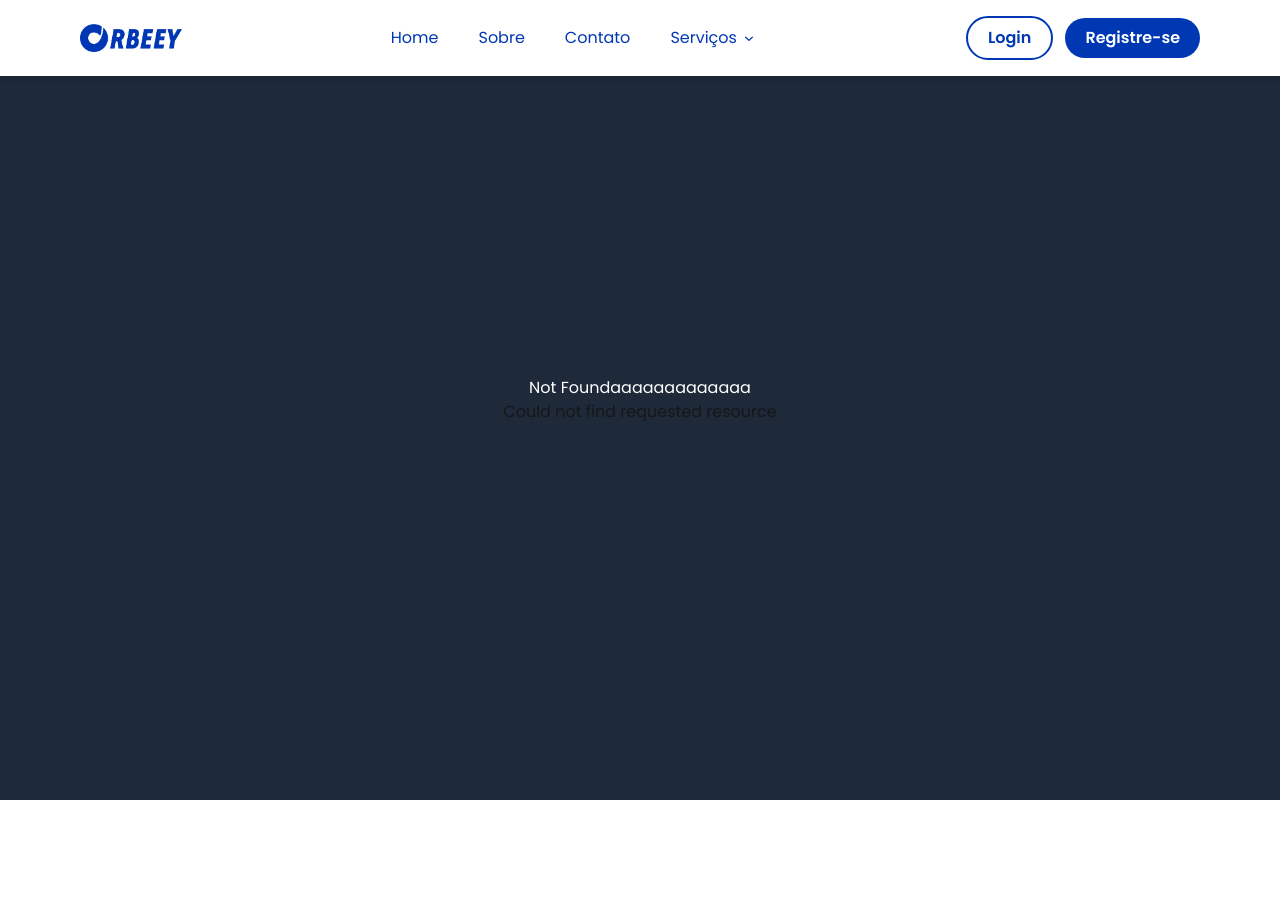
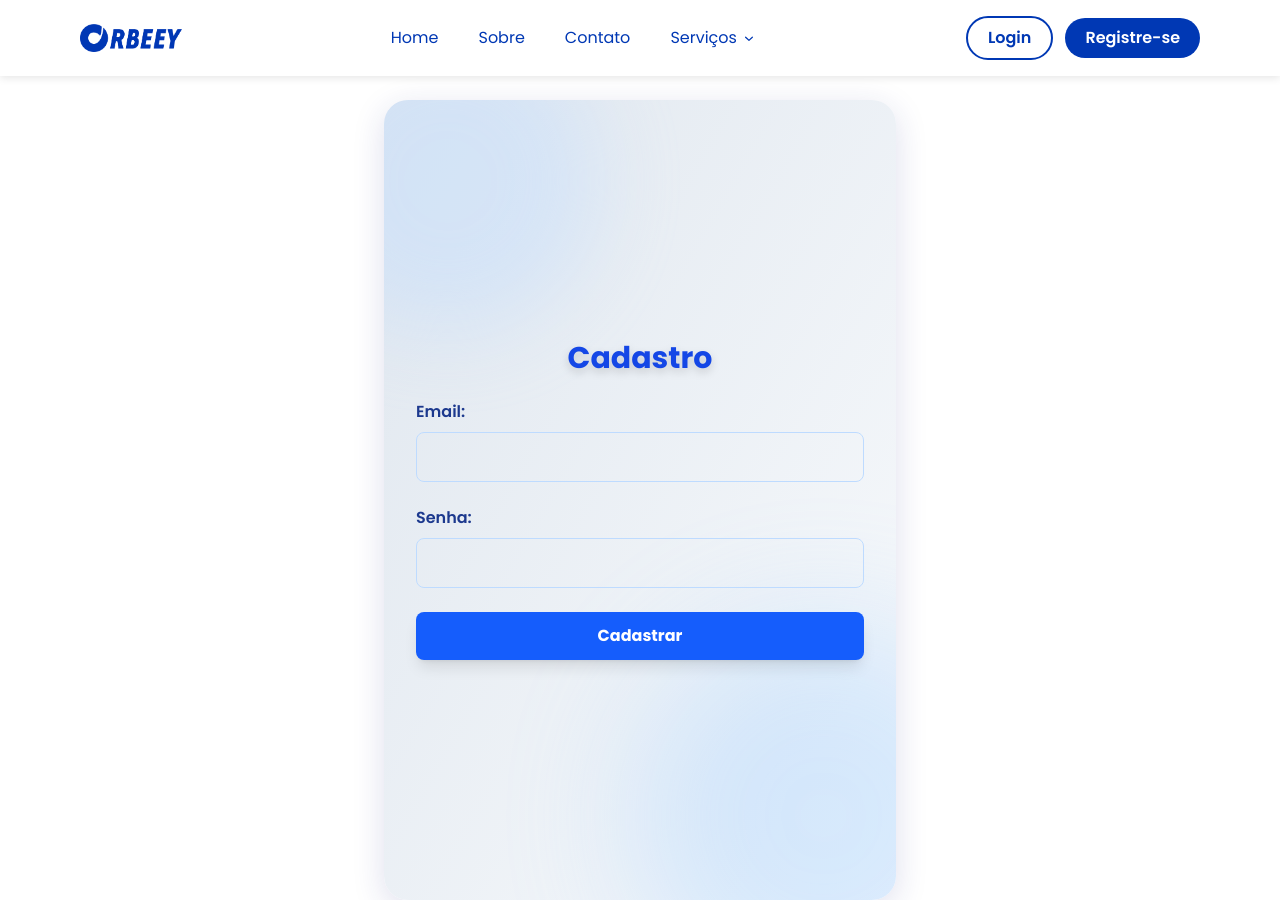
Before and after one commit to Suelen-sch/orbeey, a Next.js app in the folder aula12/: page /register in a window 1280 px wide. Before the commit this address had no page. Before the commit the page ends 800 px from the top, so only its background shows below. Built offline with nearby package versions, Linux system fonts and the light colour scheme.

Commit message:
subindo registro

```diff
--- a/aula12/app/login.su/actions.ts
+++ b/aula12/app/login.su/actions.ts
@@ -1,31 +1,34 @@
 'use server';
 
-import { revalidatePath } from "next/cache";
 import { supabase } from "@/lib/supabase";
 import bcrypt from "bcryptjs";
+import { redirect } from "next/navigation";
 
-export async function cadastrarUsuario(formData: FormData) {
-    const teste = String(formData.get("nome"));
-    const email = String(formData.get("email"));
-    const senha = String(formData.get("senha"));
+export async function loginUsuario(formData: FormData) {
+  const email = String(formData.get("email"));
+  const senha = String(formData.get("senha"));
 
-    if (!teste.trim() || !email.trim() || !senha.trim()) return;
+  if (!email.trim() || !senha.trim()) return { ok: false, msg: "Campos obrigatórios" };
 
-    // Encripta a senha antes de salvar
-    const senhaHash = await bcrypt.hash(senha, 10);
+  // Busca usuário pelo email
+  const { data, error } = await supabase
+    .from('login')
+    .select('*')
+    .eq('email', email)
+        .single();
+    console.log('Dados do usuário:', data);
 
-    // Insere diretamente na tabela login
-    const { error } = await supabase
-      .from('login')
-      .insert([{
-        name: teste,
-        email: email,
-        password: senhaHash,
-        created_at: new Date().toISOString()
-      }]);
-    if (error) {
-        throw new Error(`Erro no Cadastro: ${error.message}`);
-    }
+  if (error || !data) {
+    return { ok: false, msg: "Usuário não encontrado" };
+  }
 
-    revalidatePath("/usuarios");
+  // Compara senha digitada com hash do banco
+    const senhaConfere = await bcrypt.compare(senha, data.password);
+    console.log('Senha conferida:', senhaConfere);
+  if (!senhaConfere) {
+    return { ok: false, msg: "Senha incorreta" };
+  }
+
+  // Redireciona para a home se o login for bem-sucedido
+  redirect('/');
 }
--- a/aula12/app/login.su/page.tsx
+++ b/aula12/app/login.su/page.tsx
@@ -1,39 +1,35 @@
-import { cadastrarUsuario } from "./actions";
+import { loginUsuario } from "./actions";
 
-export default function CadastroForm() {
+export default function LoginForm() {
+  async function action(formData: FormData) {
+    "use server";
+    const result = await loginUsuario(formData);
+
+  }
+
   return (
-    <form
-      action={cadastrarUsuario}
-      className="flex flex-col gap-4 max-w-sm mx-auto mt-24 bg-white p-8 rounded-lg shadow"
-    >
-      <h2 className="text-2xl font-bold text-center text-blue-700 mb-4">Cadastro</h2>
-      <input
-        type="text"
-        name="nome"
-        placeholder="Nome completo"
-        required
-        className="border border-gray-300 rounded px-4 py-2 focus:outline-blue-400"
-      />
+    <form action={action} className="flex flex-col gap-4 max-w-sm mx-auto mt-15 bg-white p-8 rounded-lg shadow ">
+      <h2 className="text-2xl font-bold text-center text-blue-700 mb-4">Login</h2>
       <input
         type="email"
         name="email"
         placeholder="Email"
         required
-        className="border border-gray-300 rounded px-4 py-2 focus:outline-blue-400"
+        className="border border-gray-300 rounded px-4 py-2 focus:outline-blue-400 text-black"
       />
       <input
         type="password"
         name="senha"
         placeholder="Senha"
         required
-        className="border border-gray-300 rounded px-4 py-2 focus:outline-blue-400"
+        className="border border-gray-300 rounded px-4 py-2 focus:outline-blue-400 text-black"
       />
       <button
         type="submit"
         className="bg-blue-600 hover:bg-blue-700 text-white font-bold py-2 rounded transition"
       >
-        Cadastrar
+        Entrar
       </button>
-        </form>
-    );
+    </form>
+  );
 }
--- /dev/null
+++ b/aula12/app/middleware.ts
@@ -0,0 +1,23 @@
+import { NextRequest, NextResponse } from 'next/server';
+
+// Exemplo: bloqueia acesso à página de cadastro se o usuário já estiver logado (cookie "usuario_logado")
+export function middleware(request: NextRequest) {
+  // Exemplo: verifica se existe um cookie chamado "usuario_logado"
+  const usuarioLogado = request.cookies.get('usuario_logado');
+
+  // Se estiver logado, redireciona para a home ou outra página
+  if (usuarioLogado) {
+    return NextResponse.redirect(new URL('/', request.url));
+  }
+
+  // Se não estiver logado, permite acesso normalmente
+  return NextResponse.next();
+}
+
+// Define em quais rotas o middleware será aplicado
+export const config = {
+  matcher: [
+    '/cadastro',           // exemplo: protege a rota /cadastro
+    '/outra-rota-protegida'
+  ],
+};
--- /dev/null
+++ b/aula12/app/register/actions.ts
@@ -0,0 +1 @@
+'use server';
--- /dev/null
+++ b/aula12/app/register/page.tsx
@@ -0,0 +1,87 @@
+"use client";
+export default function Register() {
+  return (
+    <section
+      className="p-8 max-w-lg mx-auto min-h-screen flex flex-col justify-center"
+      style={{
+        marginTop: "100px",
+        background: "linear-gradient(120deg, #e0e7ef 0%, #f8fafc 100%)",
+        boxShadow: "0 8px 32px 0 rgba(31, 38, 135, 0.15)",
+        borderRadius: "24px",
+        position: "relative",
+        overflow: "hidden",
+      }}
+    >
+      {/* Espuma animada */}
+      <div className="absolute inset-0 pointer-events-none z-0">
+        <div className="animate-bubble absolute w-72 h-72 bg-blue-200 opacity-40 rounded-full top-[-80px] left-[-80px] blur-2xl" />
+        <div className="animate-bubble2 absolute w-96 h-96 bg-blue-300 opacity-30 rounded-full bottom-[-120px] right-[-120px] blur-3xl" />
+      </div>
+
+      <h1 className="text-3xl font-bold mb-6 text-blue-700 text-center z-10 drop-shadow-lg">
+        Cadastro
+      </h1>
+
+      <form action="" className="flex flex-col gap-6 z-10">
+        <div>
+          <label
+            htmlFor="email"
+            className="block mb-2 text-blue-900 font-semibold">
+            Email:
+          </label>
+          <input
+            type="email"
+            id="email"
+            name="email"
+            required
+            className="w-full p-3 border border-blue-200 rounded-lg focus:outline-none focus:ring-2 focus:ring-blue-400 transition"
+          />
+        </div>
+        <div>
+          <label
+            htmlFor="password"
+            className="block mb-2 text-blue-900 font-semibold">
+            Senha:
+          </label>
+          <input
+            type="password"
+            id="password"
+            name="password"
+            required
+            className="w-full p-3 border border-blue-200 rounded-lg focus:outline-none focus:ring-2 focus:ring-blue-400 transition"/>
+        </div>
+        <button
+          type="submit"
+          className="bg-blue-600 hover:bg-blue-700 active:scale-95 transition text-white font-bold py-3 rounded-lg shadow-lg">
+          Cadastrar
+        </button>
+      </form>
+
+      {/* Animations */}
+      <style jsx>{`
+        .animate-bubble {
+          animation: bubbleMove 12s ease-in-out infinite alternate;
+        }
+        .animate-bubble2 {
+          animation: bubbleMove2 14s ease-in-out infinite alternate;
+        }
+        @keyframes bubbleMove {
+          0% {
+            transform: translateY(0) scale(1);
+          }
+          100% {
+            transform: translateY(40px) scale(1.1);
+          }
+        }
+        @keyframes bubbleMove2 {
+          0% {
+            transform: translateY(0) scale(1);
+          }
+          100% {
+            transform: translateY(-40px) scale(1.05);
+          }
+        }
+      `}</style>
+    </section>
+  );
+}
```
